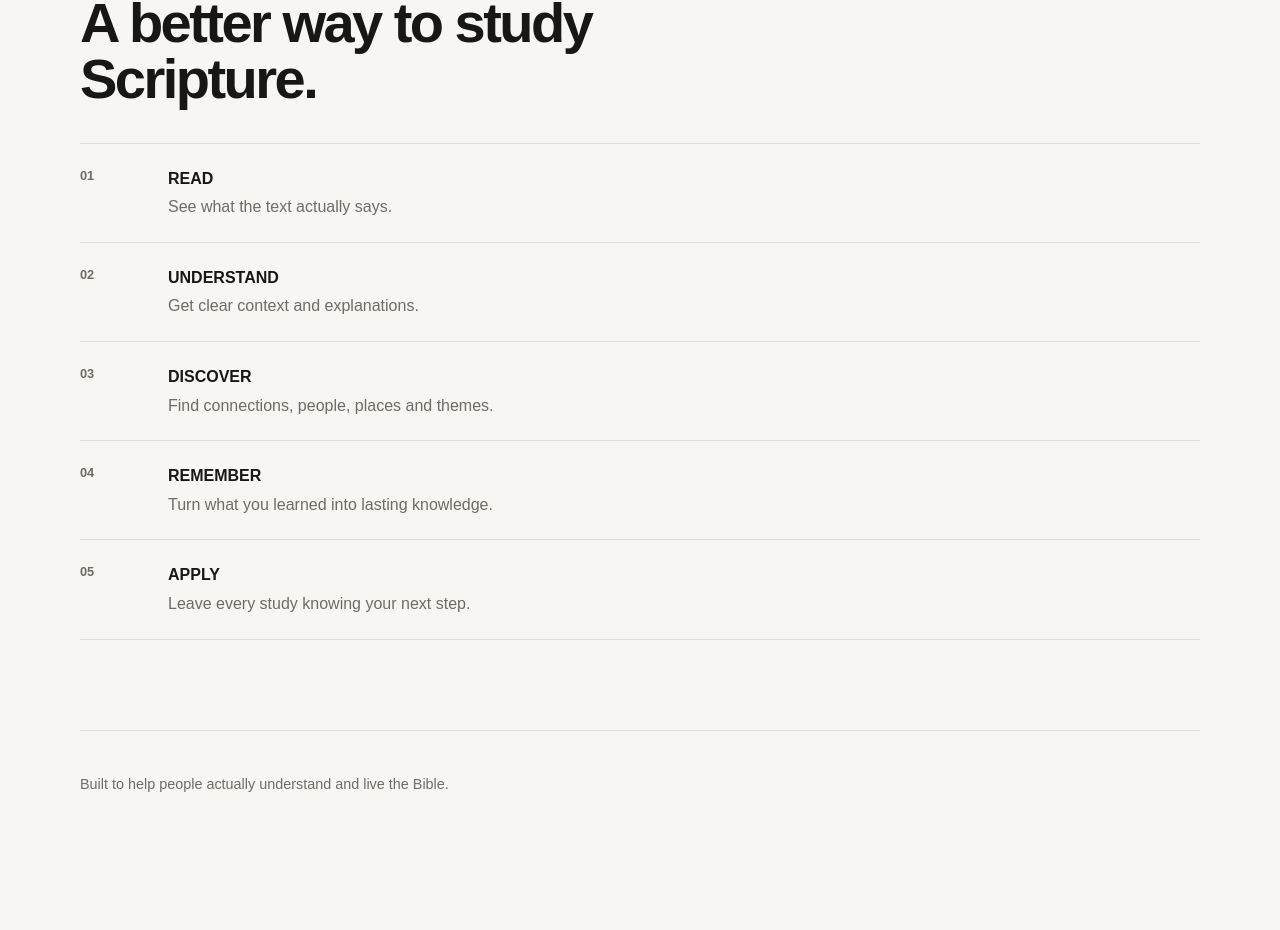
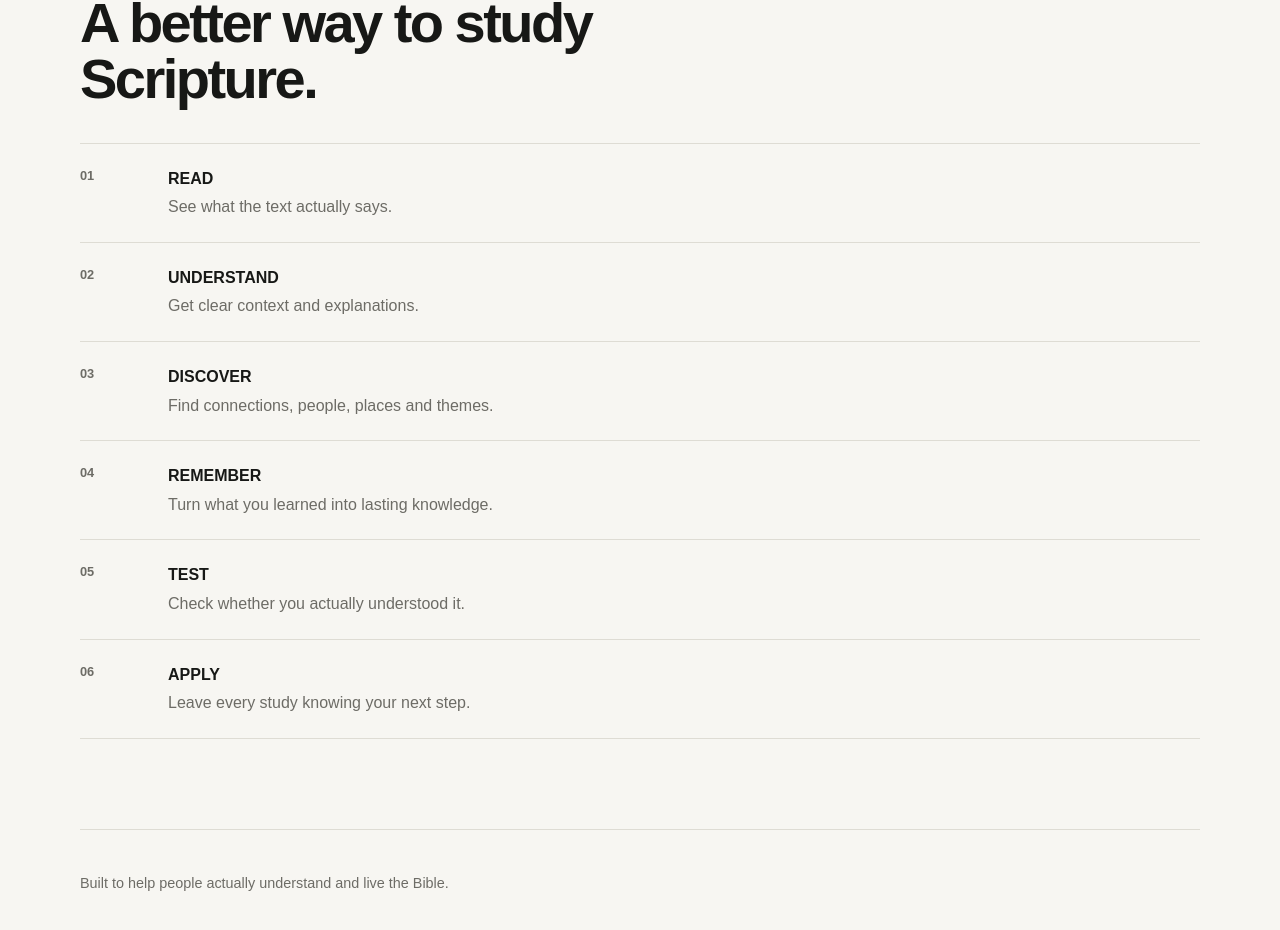
Before and after one commit to Zestplay-com/bible-study-platform, a Next.js app: page / in a window 1280 px wide. Shown: the part 1420-2350 px from the top of the page. Before the commit the page ends 2280 px from the top, so only its background shows below. Built offline with nearby package versions, Linux system fonts and the light colour scheme.

Commit message:
Connect Bible Quiz to main navigation and study loop

```diff
--- a/app/page.tsx
+++ b/app/page.tsx
@@ -1,26 +1,10 @@
 import { sitePath } from "@/lib/site";
 
 const actions = [
-  {
-    label: "I HAVE 5 MINUTES",
-    description: "Start a focused Bible study that fits your time.",
-    href: sitePath("/study?minutes=5"),
-  },
-  {
-    label: "I'M LOST",
-    description: "Bring a difficult passage and let the study guide you.",
-    href: sitePath("/ask"),
-  },
-  {
-    label: "TEACH ME",
-    description: "Learn Scripture clearly, step by step, without the jargon.",
-    href: sitePath("/ask"),
-  },
-  {
-    label: "READ THE BIBLE",
-    description: "Open Scripture and start reading immediately.",
-    href: sitePath("/bible"),
-  },
+  { label: "I HAVE 5 MINUTES", description: "Start a focused Bible study that fits your time.", href: sitePath("/study?minutes=5") },
+  { label: "I'M LOST", description: "Bring a difficult passage and let the study guide you.", href: sitePath("/ask") },
+  { label: "TEACH ME", description: "Learn Scripture clearly, step by step, without the jargon.", href: sitePath("/ask") },
+  { label: "READ THE BIBLE", description: "Open Scripture and start reading immediately.", href: sitePath("/bible") },
 ];
 
 export default function Home() {
@@ -29,64 +13,17 @@ export default function Home() {
       <header className="site-header">
         <a className="brand" href={sitePath("/")}>Bible Study</a>
         <nav aria-label="Main navigation">
-          <a href={sitePath("/bible")}>Bible</a>
-          <a href={sitePath("/study")}>Study</a>
-          <a href={sitePath("/memory")}>Memory</a>
-          <a href={sitePath("/sermon")}>Sermon</a>
+          <a href={sitePath("/bible")}>Bible</a><a href={sitePath("/study")}>Study</a><a href={sitePath("/memory")}>Memory</a><a href={sitePath("/quiz")}>Quiz</a><a href={sitePath("/sermon")}>Sermon</a>
         </nav>
       </header>
-
       <section className="hero">
-        <p className="eyebrow">READ • UNDERSTAND • REMEMBER • LIVE</p>
-        <h1>Bible study without the friction.</h1>
-        <p className="hero-copy">
-          Open the Bible. Understand what you are reading. Remember what you learned.
-          Know what to do next.
-        </p>
-        <div className="hero-actions">
-          <a className="primary-button" href={sitePath("/bible")}>Start studying</a>
-          <a className="secondary-button" href={sitePath("/study")}>I have 5 minutes</a>
-        </div>
+        <p className="eyebrow">READ • UNDERSTAND • REMEMBER • LIVE</p><h1>Bible study without the friction.</h1>
+        <p className="hero-copy">Open the Bible. Understand what you are reading. Remember what you learned. Know what to do next.</p>
+        <div className="hero-actions"><a className="primary-button" href={sitePath("/bible")}>Start studying</a><a className="secondary-button" href={sitePath("/study")}>I have 5 minutes</a></div>
       </section>
-
-      <section className="actions-section" aria-labelledby="start-heading">
-        <div className="section-heading">
-          <p className="eyebrow">START WHERE YOU ARE</p>
-          <h2 id="start-heading">What do you need right now?</h2>
-        </div>
-        <div className="action-grid">
-          {actions.map((action) => (
-            <a className="action-card" href={action.href} key={action.label}>
-              <span className="action-label">{action.label}</span>
-              <span className="action-description">{action.description}</span>
-              <span className="arrow" aria-hidden="true">→</span>
-            </a>
-          ))}
-        </div>
-      </section>
-
-      <section className="method" aria-labelledby="method-heading">
-        <p className="eyebrow">THE STUDY LOOP</p>
-        <h2 id="method-heading">A better way to study Scripture.</h2>
-        <div className="method-list">
-          {[
-            ["01", "READ", "See what the text actually says."],
-            ["02", "UNDERSTAND", "Get clear context and explanations."],
-            ["03", "DISCOVER", "Find connections, people, places and themes."],
-            ["04", "REMEMBER", "Turn what you learned into lasting knowledge."],
-            ["05", "APPLY", "Leave every study knowing your next step."],
-          ].map(([number, title, text]) => (
-            <div className="method-item" key={number}>
-              <span className="method-number">{number}</span>
-              <div><strong>{title}</strong><p>{text}</p></div>
-            </div>
-          ))}
-        </div>
-      </section>
-
-      <footer className="site-footer">
-        <p>Built to help people actually understand and live the Bible.</p>
-      </footer>
+      <section className="actions-section" aria-labelledby="start-heading"><div className="section-heading"><p className="eyebrow">START WHERE YOU ARE</p><h2 id="start-heading">What do you need right now?</h2></div><div className="action-grid">{actions.map((action) => <a className="action-card" href={action.href} key={action.label}><span className="action-label">{action.label}</span><span className="action-description">{action.description}</span><span className="arrow" aria-hidden="true">→</span></a>)}</div></section>
+      <section className="method" aria-labelledby="method-heading"><p className="eyebrow">THE STUDY LOOP</p><h2 id="method-heading">A better way to study Scripture.</h2><div className="method-list">{[["01","READ","See what the text actually says."],["02","UNDERSTAND","Get clear context and explanations."],["03","DISCOVER","Find connections, people, places and themes."],["04","REMEMBER","Turn what you learned into lasting knowledge."],["05","TEST","Check whether you actually understood it."],["06","APPLY","Leave every study knowing your next step."]].map(([number,title,text])=><div className="method-item" key={number}><span className="method-number">{number}</span><div><strong>{title}</strong><p>{text}</p></div></div>)}</div></section>
+      <footer className="site-footer"><p>Built to help people actually understand and live the Bible.</p></footer>
     </main>
   );
 }
```
